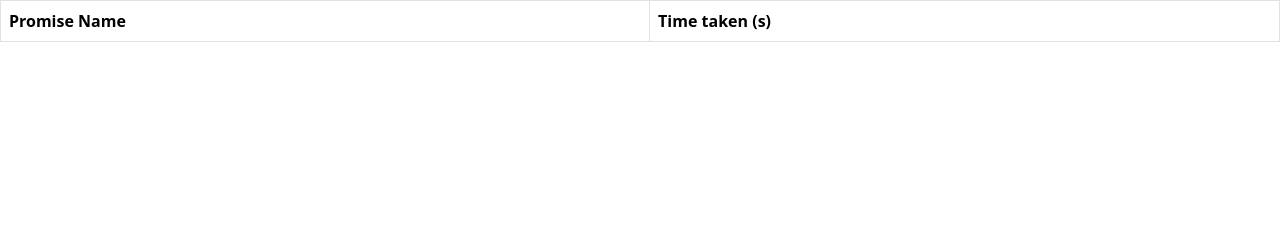
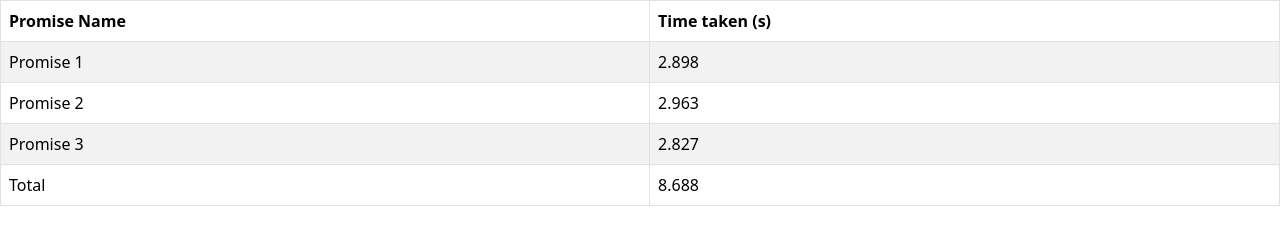
Before and after one commit to acciojob/wait-for-multiple-promises-Kanchanprajapat, a website: page main.html in a window 1280 px wide. Drawn offline with nearby package versions, Linux system fonts and the light colour scheme.

Commit message:
created a submission

```diff
--- a/main.html
+++ b/main.html
@@ -20,7 +20,10 @@
           <th>Time taken (s)</th>
         </tr>
       </thead>
-      <tbody id="output"></tbody>
+      <tbody id="output">
+		  <tr id="loading">
+        <td colspan="2">Loading...</td>
+	  </tbody>
     </table>
 
     <script type="text/javascript" src="./script.js"></script>
--- a/script.js
+++ b/script.js
@@ -1 +1,59 @@
-//your JS code here. If required.
+// Function to create a promise that resolves after a random time between 1 and 3 seconds
+function createPromise(index) {
+    return new Promise((resolve) => {
+        const time = (Math.random() * 2 + 1).toFixed(3); // Random time between 1 and 3 seconds
+        setTimeout(() => {
+            resolve({ index, time });
+        }, time * 1000);
+    });
+}
+
+// Create an array of three promises
+const promises = [
+    createPromise(1),
+    createPromise(2),
+    createPromise(3)
+];
+
+// Function to update the table with the results
+function updateTable(results) {
+    const tbody = document.getElementById('output');
+    const loadingRow = document.getElementById('loading');
+    if (loadingRow) {
+        loadingRow.remove();
+    }
+
+    let totalTime = 0;
+
+    results.forEach(result => {
+        const row = document.createElement('tr');
+        const cell1 = document.createElement('td');
+        const cell2 = document.createElement('td');
+
+        cell1.textContent = `Promise ${result.index}`;
+        cell2.textContent = result.time;
+
+        row.appendChild(cell1);
+        row.appendChild(cell2);
+        tbody.appendChild(row);
+
+        totalTime += parseFloat(result.time);
+    });
+
+    const totalRow = document.createElement('tr');
+    const totalCell1 = document.createElement('td');
+    const totalCell2 = document.createElement('td');
+
+    totalCell1.textContent = 'Total';
+    totalCell2.textContent = totalTime.toFixed(3);
+
+    totalRow.appendChild(totalCell1);
+    totalRow.appendChild(totalCell2);
+    tbody.appendChild(totalRow);
+}
+
+// Use Promise.all to wait for all promises to resolve
+Promise.all(promises)
+    .then(results => {
+        updateTable(results);
+    });
```
